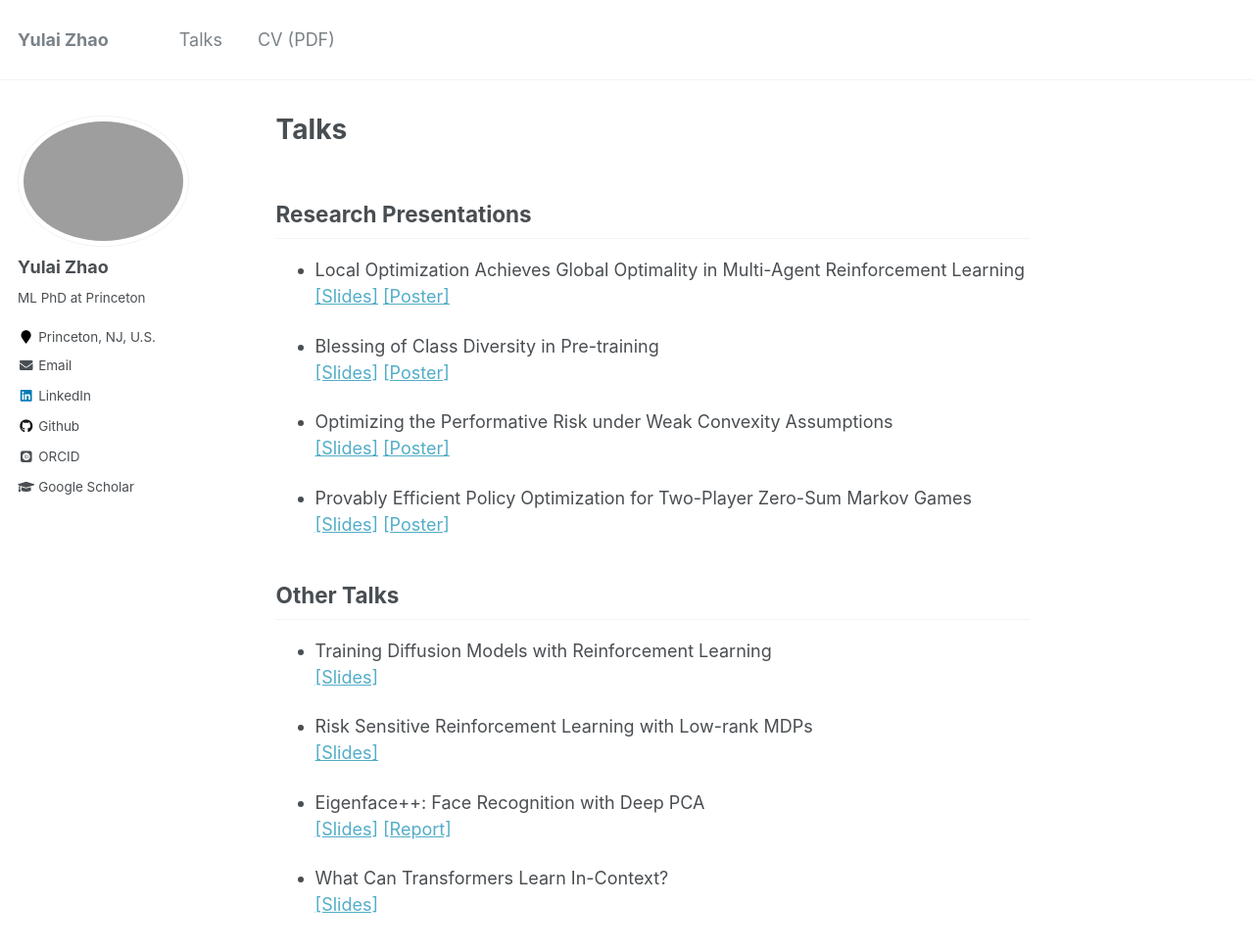
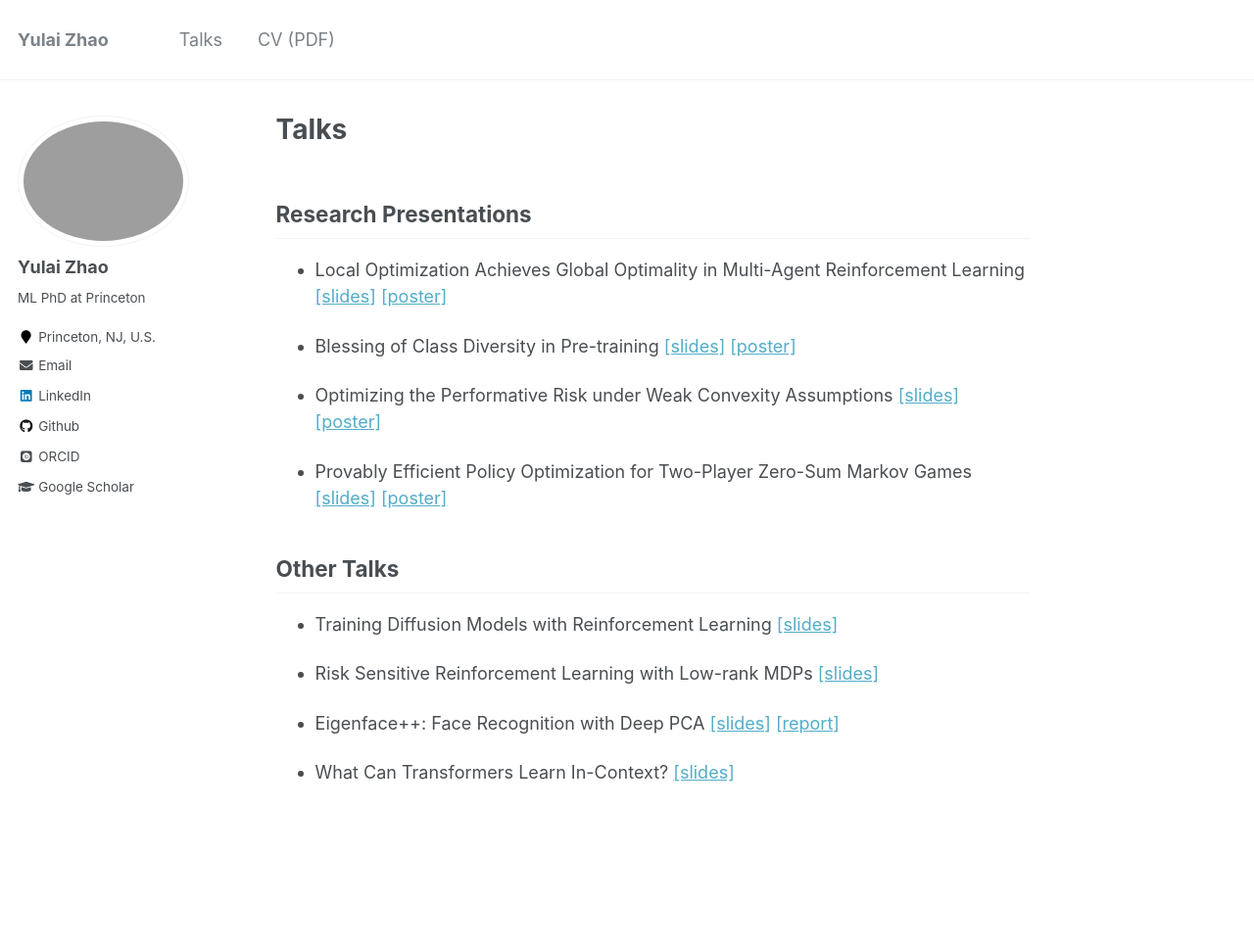
Before and after one commit to zhaoyl18/zhaoyl18.github.io, a Jekyll site: the page built from _pages/talks.md, in a window 1280 px wide and 1122 px high. Shown: the top 971 px of the window at 98% size. Built offline with Jekyll 4.4.1, drawn with Linux system fonts in a browser that asks for light colours; some web fonts are replaced.

```diff
--- a/_pages/talks.md
+++ b/_pages/talks.md
@@ -8,28 +8,20 @@ redirect_from:
 
 ## Research Presentations
 
-* Local Optimization Achieves Global Optimality in Multi-Agent Reinforcement Learning
-[[Slides]](<https://yulaizhao.com/files/slides_localpgt.pdf>) [[Poster]](<https://yulaizhao.com/files/poster_localpgt.pdf>)
+* Local Optimization Achieves Global Optimality in Multi-Agent Reinforcement Learning [[slides]](<https://yulaizhao.com/files/slides_localpgt.pdf>) [[poster]](<https://yulaizhao.com/files/poster_localpgt.pdf>)
 
-* Blessing of Class Diversity in Pre-training
-[[Slides]](<https://yulaizhao.com/files/slides_blessing.pdf>) [[Poster]](<https://yulaizhao.com/files/poster_blessing.pdf>)
+* Blessing of Class Diversity in Pre-training [[slides]](<https://yulaizhao.com/files/slides_blessing.pdf>) [[poster]](<https://yulaizhao.com/files/poster_blessing.pdf>)
 
-* Optimizing the Performative Risk under Weak Convexity Assumptions
-[[Slides]](<https://yulaizhao.com/files/slides_optml.pdf>) [[Poster]](<https://yulaizhao.com/files/poster_optml.pdf>)
+* Optimizing the Performative Risk under Weak Convexity Assumptions [[slides]](<https://yulaizhao.com/files/slides_optml.pdf>) [[poster]](<https://yulaizhao.com/files/poster_optml.pdf>)
 
-* Provably Efficient Policy Optimization for Two-Player Zero-Sum Markov Games
-[[Slides]](<https://yulaizhao.com/files/slides_pgt.pdf>) [[Poster]](<https://yulaizhao.com/files/poster_pgt.pdf>)
+* Provably Efficient Policy Optimization for Two-Player Zero-Sum Markov Games [[slides]](<https://yulaizhao.com/files/slides_pgt.pdf>) [[poster]](<https://yulaizhao.com/files/poster_pgt.pdf>)
 
 ## Other Talks
 
-* Training Diffusion Models with Reinforcement Learning
-[[Slides]](<https://yulaizhao.com/files/slides_training_diffusion_RL.pdf>)
+* Training Diffusion Models with Reinforcement Learning [[slides]](<https://yulaizhao.com/files/slides_training_diffusion_RL.pdf>)
 
-* Risk Sensitive Reinforcement Learning with Low-rank MDPs
-[[Slides]](<https://yulaizhao.com/files/slides_riskRL.pdf>)
+* Risk Sensitive Reinforcement Learning with Low-rank MDPs [[slides]](<https://yulaizhao.com/files/slides_riskRL.pdf>)
 
-* Eigenface++: Face Recognition with Deep PCA
-[[Slides]](<https://yulaizhao.com/files/slides_ECE571_final.pdf>) [[Report]](<https://yulaizhao.com/files/report_ECE571_final.pdf>)
+* Eigenface++: Face Recognition with Deep PCA [[slides]](<https://yulaizhao.com/files/slides_ECE571_final.pdf>) [[report]](<https://yulaizhao.com/files/report_ECE571_final.pdf>)
 
-* What Can Transformers Learn In-Context?
-[[Slides]](<https://yulaizhao.com/files/slides_in_context_learning.pdf>)
+* What Can Transformers Learn In-Context? [[slides]](<https://yulaizhao.com/files/slides_in_context_learning.pdf>)
```
Also changed, not shown: _pages/about.md (+5 -10 lines).
